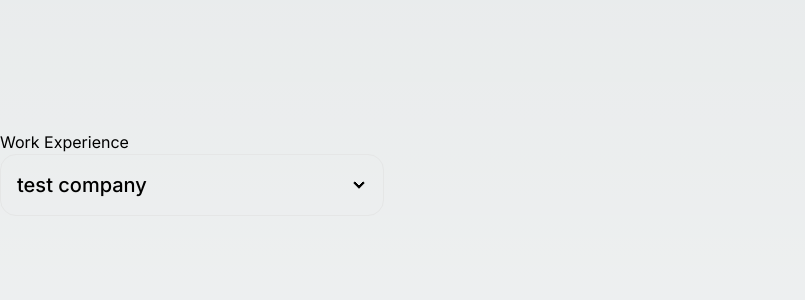
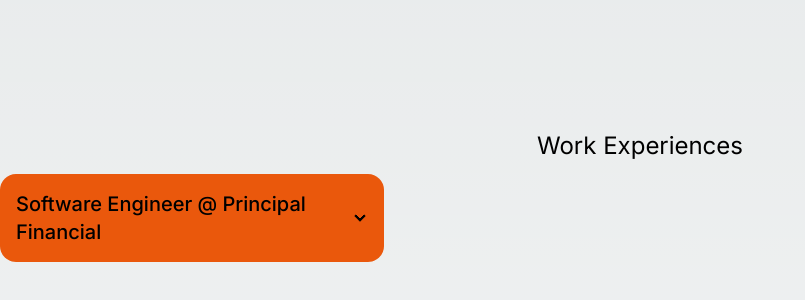
Before and after one commit to JackTWilkinson/portfolio-website, a Next.js app: page / in a window 1280 px wide. Shown: the part 1518-1818 px from the top of the page, without its empty margins (0-805 px from the left). Built offline with nearby package versions, Linux system fonts and the light colour scheme.

Commit message:
Work experience page work

```diff
--- a/src/app/components/work-experience.tsx
+++ b/src/app/components/work-experience.tsx
@@ -1,13 +1,14 @@
 export type WorkExperienceProps = {
     title: string;
     description: string;
-    languages: Array<string>;
+    tools: Array<string>;
+    dates_worked: Array<string>;
 };
 
 const WorkExperienceItem: React.FC<WorkExperienceProps> = (props: WorkExperienceProps) => {
     return (
         <>
-            <div className="collapse w-96 border rounded-box border-base-300 collapse-arrow">
+            <div className="collapse w-96 bg-orange-600 border-black rounded-box border-base-300 collapse-arrow">
               <input type="checkbox"/>
               <div className="collapse-title text-xl font-medium">
                 { props.title }
@@ -16,11 +17,24 @@ const WorkExperienceItem: React.FC<WorkExperienceProps> = (props: WorkExperience
                 <p>
                   { props.description }
                   <br/>
-                  {
-                    // languages.map((language) => (
-                    //     <span className="badge badge-outline"> {language} </span>
-                    // ))
-                  }
+                  <div className="flex flex-row">
+                    {
+                      props.tools.map((tool, index) => (
+                          <div className="px-1" key={index}>
+                            <span className="badge badge-outline"> {tool} </span>
+                          </div>
+                      ))
+                    }
+                  </div>
+                  <div>
+                    {
+                      props.dates_worked.map((date, index) => (
+                          <div key={index}>
+                            <p> {date} </p>
+                          </div>
+                      ))
+                    }
+                  </div>
                 </p>
               </div>
             </div>
--- /dev/null
+++ b/src/app/json/work-experiences.json
@@ -0,0 +1,51 @@
+[{
+    "title": "Software Engineer @ Principal Financial",
+    "description": "I've been writing software at Principal for about a year",
+    "tools": [
+        "Java",
+        "Salesforce",
+        "React"
+    ],
+    "dates_worked": [
+        "1/1/1111"
+    ]
+},
+{
+    "title": "Web Developer @ Iowa State University",
+    "description": "I wrote software for a summer and half a semester",
+    "tools": [
+        "Javascript",
+        "PHP"
+    ],
+    "dates_worked": [
+        "1/1/1111",
+        "1/2/1111"
+    ]
+},
+{
+    "title": "Software Engineering Intern @ Hy-Vee",
+    "description": "I've been writing software at Principal for about a year",
+    "tools": [
+        "React",
+        "Next.js",
+        "SQL",
+        "GraphQl"
+    ],
+    "dates_worked": [
+        "1/1/1111",
+        "1/2/1111",
+        "1/1/1112",
+        "1/2/1112"
+    ]
+},
+{
+    "title": "Object-Oriented Programming Teaching Assistant @ Iowa State University",
+    "description": "I've been writing software at Principal for about a year",
+    "tools": [
+        "Java"
+    ],
+    "dates_worked": [
+        "1/1/1111",
+        "1/2/1111"
+    ]
+}]
--- /dev/null
+++ b/src/app/lib/local-data.tsx
@@ -0,0 +1,13 @@
+import fsPromises from 'fs/promises';
+import path from 'path'
+
+export async function getLocalData() {
+  // Get the path of the json file
+  const filePath = path.join(process.cwd(), 'src/app/json/data.json');
+  // Read the json file
+  const jsonData = await fsPromises.readFile(filePath);
+  // Parse data as json
+  const objectData = JSON.parse(jsonData.toString());
+
+  return objectData
+}
--- a/src/app/pages/work-experience-list.tsx
+++ b/src/app/pages/work-experience-list.tsx
@@ -1,31 +1,28 @@
-import WorkExperienceItem from "../components/work-experience";
+import WorkExperienceItem, { WorkExperienceProps } from "../components/work-experience";
+import workExperiences from "../json/work-experiences.json";
+import { ReactNode } from "react";
 
-export type WorkExperienceListProps = {
-
-}
+export type WorkExperienceListProps = {}
 
 const WorkExperienceList: React.FunctionComponent<WorkExperienceListProps> = () => {
-
-  function populateWorkExperienceList() {
-    const temp = {
-      title: 'test company',
-      description: 'Here is the place that I worked',
-      languages: [
-        'one',
-        'two',
-      ]
-    };
-
-    return <WorkExperienceItem {...temp} />;
-  }
+  const convertedList = workExperiences as WorkExperienceProps[];
 
   return(
         <>
-          <h1>Work Experience</h1>
-          <div>
-            {
-              populateWorkExperienceList()
-            }
+          <div className="flex items-center justify-center">
+            <p className="text-2xl">Work Experiences</p>
+          </div>
+          <div className="grid py-3 grid-cols-2 gap-4 h-48">
+            <div>
+              <WorkExperienceItem {...convertedList[0]} />
+              {/* {
+                convertedList.map((experience: WorkExperienceProps, key) => {
+                  <li key={key}>
+                    <WorkExperienceItem {...experience} />
+                  </li>
+                })
+              } */}
+            </div>
           </div>
         </>
     )
```
